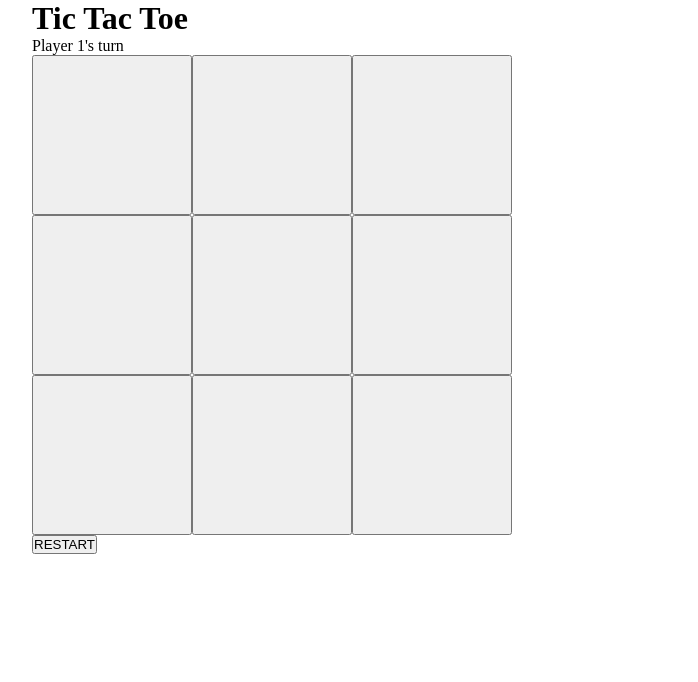
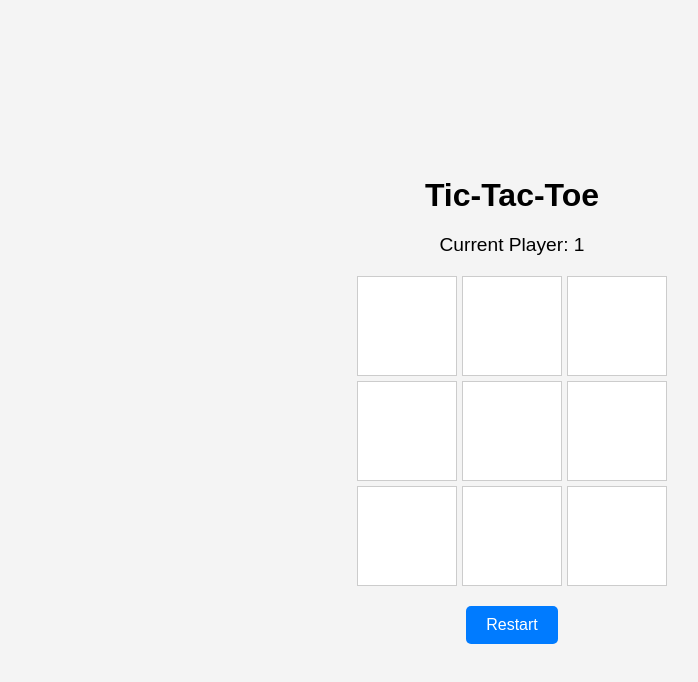
Before and after one commit to Steadfast237/tic-tac-toe, a plain HTML site: page index.html in a window 1280 px wide. Shown: the whole page, without its empty margins (128-826 px from the left). Drawn offline with Linux system fonts and the light colour scheme.

Commit message:
Refactor design

```diff
--- a/css/styles.css
+++ b/css/styles.css
@@ -1,25 +1,59 @@
-* {
-  padding: 0;
+body {
+  font-family: Arial, sans-serif;
+  display: flex;
+  flex-direction: column;
+  align-items: center;
+  justify-content: center;
+  height: 100vh;
   margin: 0;
-  box-sizing: border-box;
+  background-color: #f4f4f4;
 }
 
-.container {
-  height: 100vh;
-  max-width: 960px;
-  margin: 0 auto;
+h1 {
+  margin-bottom: 20px;
 }
 
-.grid {
-  width: 480px;
-  height: auto;
-  display: grid;
-
-  grid-template-columns: repeat(3, 160px);
-  grid-template-rows: repeat(3, 160px);
+.game-container {
+  display: flex;
+  flex-direction: column;
+  align-items: center;
 }
 
-.btn-cell {
-  font-size: 64px;
-  font-weight: bolder;
+.board {
+  display: grid;
+  grid-template-columns: repeat(3, 100px);
+  grid-template-rows: repeat(3, 100px);
+  gap: 5px;
+  margin-bottom: 20px;
 }
+
+.cell {
+  width: 100px;
+  height: 100px;
+  display: flex;
+  align-items: center;
+  justify-content: center;
+  font-size: 2em;
+  background-color: #fff;
+  border: 1px solid #ccc;
+  cursor: pointer;
+}
+
+.active-player {
+  margin-bottom: 20px;
+  font-size: 1.2em;
+}
+
+.restart {
+  padding: 10px 20px;
+  font-size: 1em;
+  background-color: #007bff;
+  color: white;
+  border: none;
+  border-radius: 5px;
+  cursor: pointer;
+}
+
+.restart:hover {
+  background-color: #0056b3;
+}
--- a/index.html
+++ b/index.html
@@ -3,21 +3,29 @@
   <head>
     <meta charset="UTF-8" />
     <meta name="viewport" content="width=device-width, initial-scale=1.0" />
-    <title>Tic Tac Toe</title>
+    <title>Tic-Tac-Toe</title>
+    <link rel="stylesheet" href="./css/styles.css" />
     <script src="./js/script.js" defer></script>
-    <link rel="stylesheet" href="./css/styles.css" />
   </head>
   <body>
-    <div class="container">
-      <header class="header">
-        <h1>Tic Tac Toe</h1>
-      </header>
+    <h1>Tic-Tac-Toe</h1>
 
-      <main class="main">
-        <div class="active-player"></div>
-        <div class="grid"></div>
-        <button class="btn btn-restart">RESTART</button>
-      </main>
+    <div class="game-container">
+      <div class="active-player"></div>
+
+      <div class="board">
+        <button class="cell" data-cell="0_0"></button>
+        <button class="cell" data-cell="0_1"></button>
+        <button class="cell" data-cell="0_2"></button>
+        <button class="cell" data-cell="1_0"></button>
+        <button class="cell" data-cell="1_1"></button>
+        <button class="cell" data-cell="1_2"></button>
+        <button class="cell" data-cell="2_0"></button>
+        <button class="cell" data-cell="2_1"></button>
+        <button class="cell" data-cell="2_2"></button>
+      </div>
+
+      <button class="restart">Restart</button>
     </div>
   </body>
 </html>
--- a/js/script.js
+++ b/js/script.js
@@ -1,182 +1,186 @@
 const Cell = function () {
   let value = 0;
 
-  const set_cell_value = function (player) {
+  const setCell = function (player) {
     value = player.marker;
   };
 
-  const get_cell_value = function () {
+  const getCell = function () {
     return value;
   };
 
-  return { get_cell_value, set_cell_value };
+  return { getCell, setCell };
 };
 
-const Game_Board = function () {
-  const row_size = 3;
-  const column_size = 3;
+const GameBoard = function () {
+  const rowSize = 3;
+  const columnSize = 3;
   const board = [];
 
   // SETUP  BOARD
-  for (let i = 0; i < row_size; i++) {
+  for (let i = 0; i < rowSize; i++) {
     const row = [];
 
-    for (let y = 0; y < column_size; y++) {
+    for (let y = 0; y < columnSize; y++) {
       row.push(Cell());
     }
 
     board.push(row);
   }
 
-  const get_board = function () {
+  const getBoard = function () {
     return board;
   };
 
-  const get_cell = function (row_column) {
-    const row = Number(row_column.split('_')[0]);
-    const column = Number(row_column.split('_')[1]);
+  const getCell = function (rowColumn) {
+    const row = Number(rowColumn.split('_')[0]);
+    const column = Number(rowColumn.split('_')[1]);
 
     return board[row][column];
   };
 
-  const place_marker = function (row_column, player) {
-    get_cell(row_column).set_cell_value(player);
+  const placeMarker = function (rowColumn, player) {
+    getCell(rowColumn).setCell(player);
   };
 
-  return { place_marker, get_board, get_cell };
+  return { placeMarker, getBoard, getCell };
 };
 
-const Game_Controller = function (
-  player_one_name = 'player_one',
-  player_two_name = 'player_two'
+const GameController = function (
+  playerOneName = 'player_one',
+  playerTwoName = 'player_two'
 ) {
-  const game_board = Game_Board();
+  const gameBoard = GameBoard();
   const players = [
     {
-      name: player_one_name,
+      name: playerOneName,
       marker: 1,
     },
 
     {
-      name: player_two_name,
+      name: playerTwoName,
       marker: 2,
     },
   ];
-  let active_player = players[0];
+  let activePlayer = players[0];
 
-  const switch_active_player = function () {
-    active_player =
-      active_player.marker === players[0].marker ? players[1] : players[0];
+  const switchActivePlayer = function () {
+    activePlayer =
+      activePlayer.marker === players[0].marker ? players[1] : players[0];
   };
 
-  const three_in_a_row = function (arr) {
+  const threeInRow = function (arr) {
     return arr
       .map((row) => {
-        const first_cell = row[0].get_cell_value();
-        if (first_cell === 0) {
+        const firstCell = row[0].getCell();
+        if (firstCell === 0) {
           return false;
         }
-        return row.every((cell) => cell.get_cell_value() === first_cell);
+        return row.every((cell) => cell.getCell() === firstCell);
       })
       .some((result) => result);
   };
 
-  const is_cell_taken = function (row_column) {
-    return game_board.get_cell(row_column).get_cell_value() === 0
-      ? false
-      : true;
+  const isCellTaken = function (rowColumn) {
+    return gameBoard.getCell(rowColumn).getCell() === 0 ? false : true;
   };
 
-  const is_winner = function () {
-    const board = game_board.get_board();
-    const row_board = board;
-    const column_board = [
+  const isWinner = function () {
+    const board = gameBoard.getBoard();
+    const rowBoard = board;
+    const columnBoard = [
       [board[0][0], board[1][0], board[2][0]],
       [board[0][1], board[1][1], board[2][1]],
       [board[0][2], board[1][2], board[2][2]],
     ];
-    const diagonal_board = [
+    const diagonalBoard = [
       [board[0][0], board[1][1], board[2][2]],
       [board[2][0], board[1][1], board[0][2]],
     ];
 
     return (
-      three_in_a_row(row_board) ||
-      three_in_a_row(column_board) ||
-      three_in_a_row(diagonal_board)
+      threeInRow(rowBoard) ||
+      threeInRow(columnBoard) ||
+      threeInRow(diagonalBoard)
     );
   };
 
-  const is_tie = function () {
-    return game_board
-      .get_board()
+  const isTie = function () {
+    return gameBoard
+      .getBoard()
       .flat(2)
-      .every((cell) => cell.get_cell_value() !== 0);
+      .every((cell) => cell.getCell() !== 0);
   };
 
-  const play_round = function (row_column) {
-    if (is_cell_taken(row_column)) return;
+  const playRound = function (rowColumn) {
+    if (isCellTaken(rowColumn)) return;
 
-    game_board.place_marker(row_column, active_player);
+    gameBoard.placeMarker(rowColumn, activePlayer);
 
-    if (is_winner() || is_tie()) return;
+    if (isWinner() || isTie()) return;
 
-    switch_active_player();
+    switchActivePlayer();
   };
 
-  const get_active_player = function () {
-    return active_player;
+  const getActivePlayer = function () {
+    return activePlayer;
   };
 
   return {
-    play_round,
-    get_active_player,
-    board: game_board,
-    is_winner,
-    is_tie,
+    playRound,
+    getActivePlayer,
+    board: gameBoard,
+    isWinner,
+    isTie,
   };
 };
 
-const Screen_Controller = function () {
-  const grid = document.querySelector('.grid');
-  const active_player = document.querySelector('.active-player');
-  const restart_button = document.querySelector('.btn-restart');
+const ScreenController = function () {
+  const board = document.querySelector('.board');
+  const restart = document.querySelector('.restart');
+  const activePlayer = document.querySelector('.active-player');
 
-  let game_controller = Game_Controller();
+  let gameController = GameController();
 
-  const click_handler_grid = function (e) {
+  const clickHandlerBoard = function (e) {
     const target = e.target;
 
     if (target.tagName !== 'BUTTON') return;
 
-    game_controller.play_round(target.dataset.index);
+    gameController.playRound(target.dataset.cell);
 
-    if (game_controller.is_winner() || game_controller.is_tie()) {
-      update_screen();
+    if (gameController.isWinner() || gameController.isTie()) {
+      updateScreen();
 
-      active_player.textContent = game_controller.is_winner()
-        ? `WINNER IS PLAYER ${game_controller.get_active_player().marker}`
+      activePlayer.textContent = gameController.isWinner()
+        ? `WINNER IS PLAYER ${gameController.getActivePlayer().marker}`
         : `DRAW, NO WINNER`;
 
-      grid.removeEventListener('click', click_handler_grid);
+      board.removeEventListener('click', clickHandlerBoard);
       return;
     }
 
-    update_screen();
+    updateScreen();
   };
 
-  const update_screen = function () {
-    grid.textContent = '';
+  const clickHandlerRestart = function () {
+    gameController = GameController();
+    board.addEventListener('click', clickHandlerBoard);
+    updateScreen();
+  };
 
-    active_player.textContent = `Player ${
-      game_controller.get_active_player().marker
-    }'s turn`;
+  const updateScreen = function () {
+    activePlayer.textContent = `Current Player: ${
+      gameController.getActivePlayer().marker
+    }`;
 
-    game_controller.board.get_board().forEach((row, row_index) =>
-      row.forEach((cell, column_index) => {
-        const button = document.createElement('button');
+    gameController.board.getBoard().forEach((row, rowIndex) =>
+      row.forEach((cell, columnIndex) => {
+        const button = document.querySelector(
+          `[data-cell="${rowIndex}_${columnIndex}"]`
+        );
 
-        switch (cell.get_cell_value()) {
+        switch (cell.getCell()) {
           case 0:
             button.textContent = '';
             break;
@@ -189,24 +193,14 @@ const Screen_Controller = function () {
             button.textContent = 'o';
             break;
         }
-
-        button.setAttribute('class', 'btn btn-cell');
-        button.dataset.index = `${row_index}_${column_index}`;
-
-        grid.appendChild(button);
       })
     );
   };
 
-  restart_button.addEventListener('click', function (e) {
-    game_controller = Game_Controller();
+  board.addEventListener('click', clickHandlerBoard);
+  restart.addEventListener('click', clickHandlerRestart);
 
-    update_screen();
-    grid.addEventListener('click', click_handler_grid);
-  });
-
-  update_screen();
-  grid.addEventListener('click', click_handler_grid);
+  updateScreen();
 };
 
-Screen_Controller();
+ScreenController();
```
